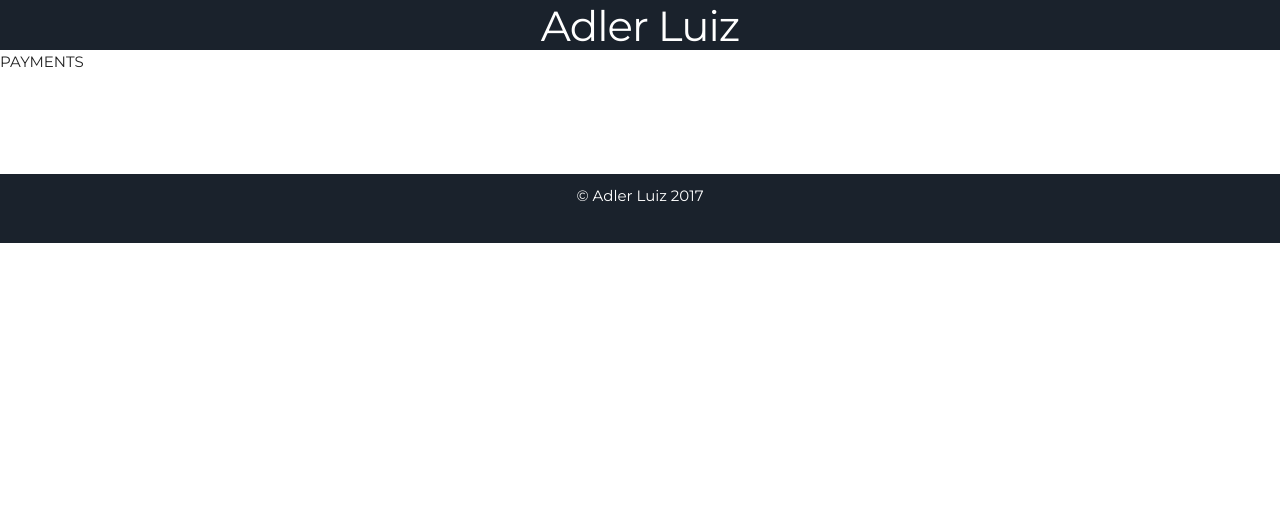
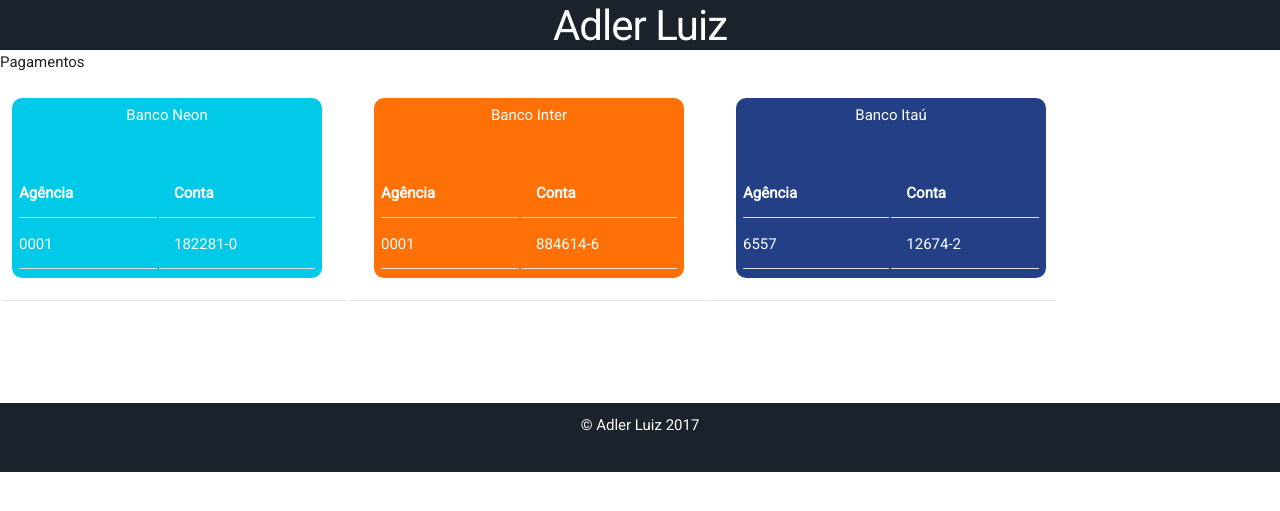
Before and after one commit to adlerluiz/adlerluiz.github.io, a Jekyll site: the page built from payments.html, in a window 1280 px wide. Shown: the top 511 px of the page. Built offline with Jekyll 4.4.1, drawn with Linux system fonts in a browser that asks for light colours.

Commit message:
add(payments):Add payments page

```diff
--- a/_includes/payments.html
+++ b/_includes/payments.html
@@ -1 +1,119 @@
-PAYMENTS
+<link href="https://fonts.googleapis.com/css?family=Roboto" rel="stylesheet">
+<style>
+	html, body {
+		font-family: 'Roboto', sans-serif;
+	}
+	.card {
+		color: #FFF;
+		width: 300px;
+		height: 170px;
+
+		border-radius: 10px;
+		padding: 5px;
+
+		margin: 10px;
+	}
+
+	.center {
+		text-align: center;
+	}
+
+	.card table {
+		color: #FFF;
+		margin-top: 40px;
+		text-align: center;
+	}
+
+	.neon {
+		background-color: #00cae8;
+	}
+
+	.inter {
+		background-color: #ff7007;
+	}
+
+	.itau {
+		background-color: #234086;
+	}
+</style>
+
+Pagamentos
+
+<table>
+	<tbody>
+		<tr>
+			<td>
+				<div class="card neon">
+
+					<div class="center">
+						Banco Neon
+					</div>
+
+					<table width="100%">
+						<tbody>
+							<tr>
+								<th>Agência</th>
+								<th>Conta</th>
+							</tr>
+
+							<tr>
+								<td>0001</td>
+								<td>182281-0</td>
+							</tr>
+						</tbody>
+					</table>
+
+				</div>
+			</td>
+
+			<td>
+				<div class="card inter">
+
+					<div class="center">
+						Banco Inter
+					</div>
+
+					<table width="100%">
+						<tbody>
+							<tr>
+								<th>Agência</th>
+								<th>Conta</th>
+							</tr>
+
+							<tr>
+								<td>0001</td>
+								<td>884614-6</td>
+							</tr>
+						</tbody>
+					</table>
+
+				</div>
+			</td>
+
+			<td>
+				<div class="card itau">
+
+					<div class="center">
+						Banco Itaú
+					</div>
+
+					<table width="100%">
+						<tbody>
+							<tr>
+								<th>Agência</th>
+								<th>Conta</th>
+							</tr>
+
+							<tr>
+								<td>6557</td>
+								<td>12674-2</td>
+							</tr>
+						</tbody>
+					</table>
+
+				</div>
+			</td>
+
+		</tr>
+	</tbody>
+</table>
```
